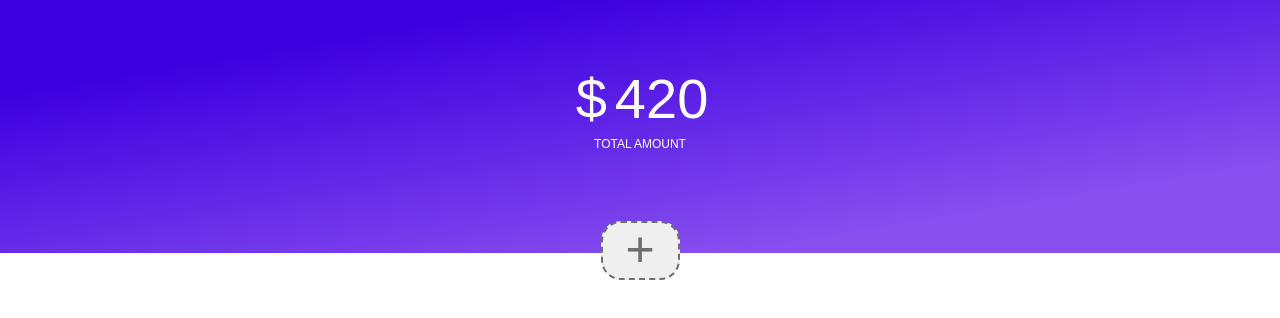
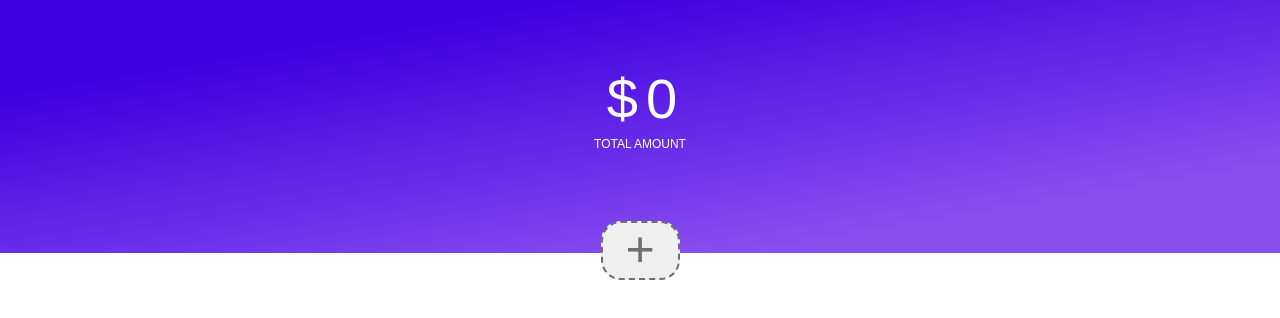
Before and after one commit to jacksonhvisuals/budget-calculator, a React (Create React App) app: page / in a window 1280 px wide. Shown: the top 318 px of the page. Built offline with nearby package versions, Linux system fonts and the light colour scheme.

Commit message:
Save total budget to localStorage

```diff
--- a/src/components/AppLayout/AppLayout.js
+++ b/src/components/AppLayout/AppLayout.js
@@ -3,20 +3,20 @@ import BudgetInput from '../BudgetInput/BudgetInput';
 import ItemCardContainer from '../ItemCardContainer/ItemCardContainer';
 import './AppLayout.css';
 var currentBudgetCollection;
-var budgetcollection = window.localStorage;
+var offlineData = window.localStorage;
 
 class AppLayout extends Component {
     constructor(props) {
         super(props);
 
-        if (budgetcollection.getItem("budgetItemCollection") != null) {
+        if (offlineData.getItem("budgetItemCollection") != null) {
             this.state = {
-                total: 420,
-                budgetItemCollection: JSON.parse(budgetcollection.getItem("budgetItemCollection")),
+                total: JSON.parse(offlineData.getItem("budget")),
+                budgetItemCollection: JSON.parse(offlineData.getItem("budgetItemCollection")),
             };
         } else {
             this.state = {
-                total: 420,
+                total: 0,
                 budgetItemCollection: [],
             };
         }
@@ -29,7 +29,7 @@ class AppLayout extends Component {
         this.copyTotal = this.copyTotal.bind(this);
         currentBudgetCollection = this.state.budgetItemCollection;
         this.calculateAmounts();
-        console.log(JSON.parse(budgetcollection.getItem("budgetItemCollection")));
+        console.log(JSON.parse(offlineData.getItem("budgetItemCollection")));
     }
 
     calculateAmounts() {
@@ -51,7 +51,7 @@ class AppLayout extends Component {
         console.log(remainderMessage);
 
         this.setState({budgetItemCollection: currentBudgetCollection});
-        budgetcollection.setItem("budgetItemCollection", JSON.stringify(this.state.budgetItemCollection));
+        offlineData.setItem("budgetItemCollection", JSON.stringify(this.state.budgetItemCollection));
 
     }
 
@@ -71,13 +71,13 @@ class AppLayout extends Component {
         currentBudgetCollection[this.selectItem(itemId)]["name"] = itemName;
         currentBudgetCollection[this.selectItem(itemId)]["percent"] = itemPercent;
         this.setState({budgetItemCollection: currentBudgetCollection});
-        budgetcollection.setItem("budgetItemCollection", JSON.stringify(this.state.budgetItemCollection));
+        offlineData.setItem("budgetItemCollection", JSON.stringify(this.state.budgetItemCollection));
     }
 
     setBudgetTotal(amount) {
-        this.setState({
-            total: amount
-        });
+        this.setState({total: amount});
+        offlineData.setItem("budget", JSON.stringify(amount));
+
         this.calculateAmounts();
     }
 
@@ -91,7 +91,7 @@ class AppLayout extends Component {
           };
         currentBudgetCollection.push(newItem);
         this.setState({budgetItemCollection: currentBudgetCollection});
-        budgetcollection.setItem("budgetItemCollection", JSON.stringify(this.state.budgetItemCollection));
+        offlineData.setItem("budgetItemCollection", JSON.stringify(this.state.budgetItemCollection));
     }
 
     // Automatically copy total to clipboard.
@@ -102,7 +102,7 @@ class AppLayout extends Component {
         return(
             <div>
                 <div id="background-color-header"></div>
-                <BudgetInput budgetConfirmHandler={this.setBudgetTotal} currentTotal={this.state.total}/>
+                <BudgetInput budgetConfirmHandler={this.setBudgetTotal} currentTotal={this.state.total} calculate={this.calculateAmounts}/>
                 <ItemCardContainer budgetItemCollection={this.state.budgetItemCollection} copyTotal={this.copyTotal} calculate={this.calculateAmounts} itemChangeHandler={this.itemChangeHandler}/>
                 <div id="">
                     {}
--- a/src/components/BudgetInput/BudgetInput.js
+++ b/src/components/BudgetInput/BudgetInput.js
@@ -13,8 +13,6 @@ class BudgetInput extends Component {
 
     updateInputValue(evt) {
         this.setState({inputValue: evt.target.value});
-        // this.props.budgetConfirmHandler(this.state.inputValue);
-        console.log(this.state.inputValue);
         let targetvalue = parseFloat(evt.target.value, 10);
         console.log("The length of the Budget Input is: " + targetvalue.toString().length);
         let newWidth = targetvalue.toString().length + "ch";
@@ -25,6 +23,8 @@ class BudgetInput extends Component {
     updateStateValue(evt) {
         this.setState({inputValue: evt.target.value});
         this.props.budgetConfirmHandler(this.state.inputValue);
+        this.props.calculate();
+        console.log(this.state.inputValue);
     }
 
     componentDidMount() {
--- a/src/components/ItemCard/ItemCard.js
+++ b/src/components/ItemCard/ItemCard.js
@@ -22,7 +22,7 @@ class ItemCard extends Component {
         this.props.itemChangeHandler(this.props.itemId, this.state.itemName, this.state.itemPercentage);
         let newWidth = evt.target.value.length + "ch";
         let inputwidth = document.getElementById("title-" + this.props.itemId);
-        inputwidth.style.width = newWidth;
+        inputwidth.style.width = "calc(" + newWidth + " + 10px)";
         console.log("NewWidth: " + newWidth);
     }
 
@@ -49,7 +49,7 @@ class ItemCard extends Component {
 
         let titlewidth = document.getElementById("title-" + this.props.itemId);
         let titlestartingWidth = titlewidth.value.length + "ch";
-        titlewidth.style.width = titlestartingWidth;
+        titlewidth.style.width = "calc(" + titlestartingWidth + " + 10px)";
     }
 
     render() {
```
